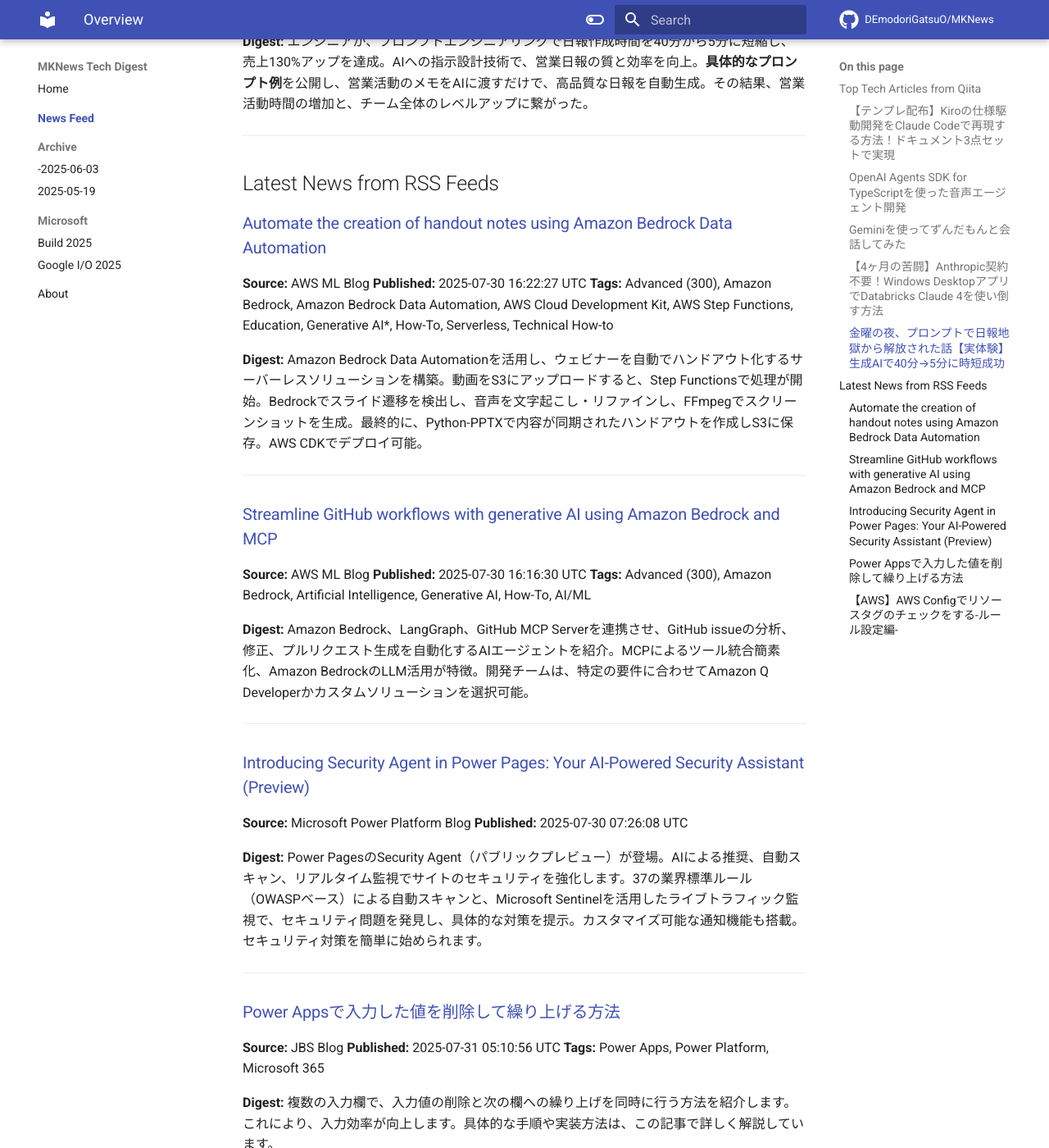
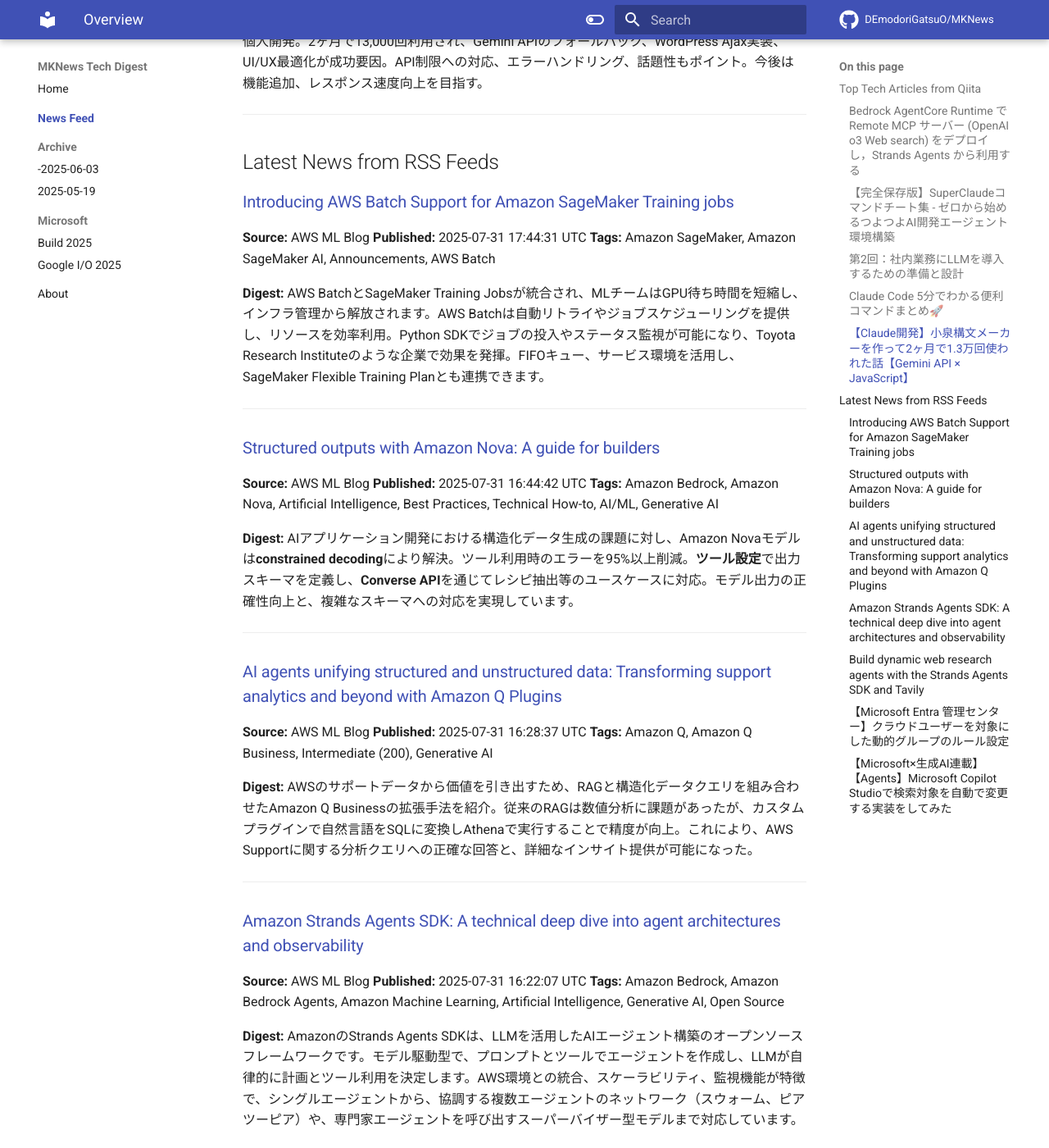
Before and after one commit to DEmodoriGatsuO/MKNews, an MkDocs documentation site: the page built from docs/news/index.md, in a window 1280 px wide and 1400 px high, scrolled down 1516 px. Shown: the whole window at 82% size. Built offline with MkDocs 1.6.1 and Material for MkDocs 9.7.7, drawn with Linux system fonts in a browser that asks for light colours; comment, search, counter and statistics services are not loaded; some of the changed text lies outside the part shown.

Commit message:
Automated AI Tech Digest - 2025-08-01

```diff
--- a/docs/news/index.md
+++ b/docs/news/index.md
@@ -1,107 +1,128 @@
-# AI Tech Trends Digest (2025-07-31)
+# AI Tech Trends Digest (2025-08-01)
 
 
 ## Top Tech Articles from Qiita
 
 
-### [【テンプレ配布】Kiroの仕様駆動開発をClaude Codeで再現する方法！ドキュメント3点セットで実現](https://qiita.com/tomada/items/a67aa0739b95273bf487)
-**Published:** 2025-07-30 17:10:00 UTC
-**Likes:** 4
-**Tags:** 生成AI, Claude, AIエージェント, ClaudeCode, Kiro
+### [Bedrock AgentCore Runtime で Remote MCP サーバー (OpenAI o3 Web search) をデプロイし，Strands Agents から利用する](https://qiita.com/ren8k/items/1ef730d343c870b71e50)
+**Published:** 2025-07-31 23:47:24 UTC
+**Likes:** 8
+**Tags:** AWS, MCP, Agent, OpenAI, bedrock
 
 **Digest:**
-AI開発ツールClaude Codeでの仕様駆動開発を紹介。AWS Kiroの「仕様駆動開発」に着想を得て、Claude Codeで要件定義、設計、タスク管理を自動生成するテンプレートを開発。`/kiro`コマンドで仕様書を生成し、**開発効率を向上**。**GitHubテンプレート**公開。これにより、**一貫性のあるコード生成**、**ブレない方向性**、**段階的な機能実装**が可能に。Todoアプリ作成例も示し、開発手法としての重要性を強調。
+NTTデータが、Amazon Bedrock AgentCoreのRemote MCPサーバーをデプロイし、Strands Agentsから利用する検証を実施。OpenAI o3とWeb検索ツールを用いたMCPサーバーを実装し、CognitoでOAuth認証を設定。実装はGitHubで公開。Python SDKの課題に対処するため、PydanticのFieldで引数説明を付与。ローカル確認後、AgentCore Runtimeにデプロイし動作検証。
 
 ---
 
-### [OpenAI  Agents SDK for TypeScriptを使った音声エージェント開発](https://qiita.com/toshikifu/items/6692cfc53e79eb7331e5)
-**Published:** 2025-07-30 06:34:54 UTC
-**Likes:** 3
-**Tags:** TypeScript, SDK, React, OpenAI, AIエージェント
+### [【完全保存版】SuperClaudeコマンドチート集 - ゼロから始めるつよつよAI開発エージェント環境構築](https://qiita.com/akira_papa_AI/items/b350c2a6911408b45e59)
+**Published:** 2025-07-31 18:05:25 UTC
+**Likes:** 5
+**Tags:** Claude, AI駆動開発, AIエージェント, ClaudeCode, SuperClaude
 
 **Digest:**
-OpenAI Agents SDK for TypeScriptを用いた音声エージェント開発を紹介。OpenAIのSDKでリッチなUIと低遅延音声チャットを構築、Next.jsでNext.jsのプロジェクト作成し、SDKとZodをインストール。クライアント用エフェメラルトークンを生成し、エージェントを作成、UIを実装。最終的に、サーバーサイドでトークンを自動取得するよう修正し、音声対話アプリを完成させた。
+SuperClaudeの使い方解説記事のダイジェスト。Python環境構築から始め、SuperClaudeのインストール、基本コマンド、実践的な活用法、トラブルシューティングまで網羅。コード生成、バグ修正、設計書作成など、開発効率を劇的に向上させるAI拡張ツール。pipやuvでのインストール方法、Wave Modeやトークン節約術などの上級テクニックも紹介。
 
 ---
 
-### [Geminiを使ってずんだもんと会話してみた](https://qiita.com/nakano0328/items/2c4542fc97417f9e015d)
-**Published:** 2025-07-30 16:34:53 UTC
+### [第2回：社内業務にLLMを導入するための準備と設計](https://qiita.com/Akkami/items/95af49acb27c5f461806)
+**Published:** 2025-08-01 00:46:21 UTC
 **Likes:** 2
-**Tags:** Python, AI, Gemini, VOICEVOX
+**Tags:** 生成AI, ChatGPT, LLM, プロンプト設計
 
 **Digest:**
-HIBARIの中野氏が、Google AI StudioのStream機能に着目し、ずんだもんとリアルタイム会話できるシステムを開発。音声認識、Geminiによるキャラクター設定と応答生成、VOICEVOX音声合成を連携。GitHubで公開され、Python、APIキー、VOICEVOXを使い、誰でも簡単に試せる。会話終了機能も搭載。
+社内LLM導入の準備と設計について解説。PoC成功には、プロンプト設計、データ管理、セキュリティが重要です。対象業務とKPI、ユーザーと用途を明確化し、**プロンプト設計**では「人が使う言葉遣い」を意識。**セキュリティ**面では機密情報漏洩に注意し、ログ管理も必要です。**RAG**構成（検索拡張生成）で「社内版ChatGPT」を実現。**導入形態**は、使いやすいUI（チャットボットなど）がポイント。
 
 ---
 
-### [【4ヶ月の苦闘】Anthropic契約不要！Windows DesktopアプリでDatabricks Claude 4を使い倒す方法](https://qiita.com/ikejiri-makoto2/items/704d989a503aff95c070)
-**Published:** 2025-07-31 03:03:42 UTC
-**Likes:** 1
-**Tags:** Databricks, Claude
+### [Claude Code 5分でわかる便利コマンドまとめ🚀 ](https://qiita.com/hiro_program17/items/4036f3d69173d1a5674d)
+**Published:** 2025-07-31 11:03:44 UTC
+**Likes:** 2
+**Tags:** 備忘録, AI, エンジニア, Claude, ClaudeCode
 
 **Digest:**
-Anthropic契約不要でClaude 4をDatabricksで利用する方法を紹介。Windowsアプリ「Chatbox AI」を使い、月額料金を節約しつつ、企業のプロキシ環境でも動作可能。Databricks PATとChatbox AIの設定が重要で、APIホストとAPIパスの分解がポイント。4ヶ月の試行錯誤の末、WindowsデスクトップでのClaude利用を実現。Web検索も連携可能で、コード生成や長文要約にも対応。
+AIコーディングアシスタント、Claude Codeの便利なコマンドを解説。`/init`でプロジェクト初期化、`/clear`で会話リセット、`/help`でコマンド一覧表示。 `/model`でAIモデル切替、`/review`でコードレビューも可能。ファイル参照やショートカットも充実。新機能開発、バグ修正、リファクタリングなど実践的なワークフロー例も紹介。開発効率向上、バグ早期発見に役立ちます。
 
 ---
 
-### [金曜の夜、プロンプトで日報地獄から解放された話【実体験】生成AIで40分→5分に時短成功](https://qiita.com/k_nabe/items/43164a665a40cadfdf6f)
-**Published:** 2025-07-31 02:22:19 UTC
+### [【Claude開発】小泉構文メーカーを作って2ヶ月で1.3万回使われた話【Gemini API × JavaScript】](https://qiita.com/5naokichi/items/739e3a1adce94e5bde49)
+**Published:** 2025-07-31 06:54:44 UTC
 **Likes:** 1
-**Tags:** 業務自動化, プロンプトエンジニアリング, Claude, 実装事例
+**Tags:** JavaScript, WordPress, Gemini, Claude, GeminiAPI
 
 **Digest:**
-エンジニアが、プロンプトエンジニアリングで日報作成時間を40分から5分に短縮し、売上130%アップを達成。AIへの指示設計技術で、営業日報の質と効率を向上。**具体的なプロンプト例**を公開し、営業活動のメモをAIに渡すだけで、高品質な日報を自動生成。その結果、営業活動時間の増加と、チーム全体のレベルアップに繋がった。
+ホネグミ代表が、Google Gemini APIとWordPressを使い「小泉構文」生成Webアプリを個人開発。2ヶ月で13,000回利用され、Gemini APIのフォールバック、WordPress Ajax実装、UI/UX最適化が成功要因。API制限への対応、エラーハンドリング、話題性もポイント。今後は機能追加、レスポンス速度向上を目指す。
 
 ---
 
 ## Latest News from RSS Feeds
 
 
-### [Automate the creation of handout notes using Amazon Bedrock Data Automation](https://aws.amazon.com/blogs/machine-learning/automate-the-creation-of-handout-notes-using-amazon-bedrock-data-automation/)
+### [Introducing AWS Batch Support for Amazon SageMaker Training jobs](https://aws.amazon.com/blogs/machine-learning/introducing-aws-batch-support-for-amazon-sagemaker-training-jobs/)
 **Source:** AWS ML Blog
-**Published:** 2025-07-30 16:22:27 UTC
-**Tags:** Advanced (300), Amazon Bedrock, Amazon Bedrock Data Automation, AWS Cloud Development Kit, AWS Step Functions, Education, Generative AI*, How-To, Serverless, Technical How-to
+**Published:** 2025-07-31 17:44:31 UTC
+**Tags:** Amazon SageMaker, Amazon SageMaker AI, Announcements, AWS Batch
 
 **Digest:**
-Amazon Bedrock Data Automationを活用し、ウェビナーを自動でハンドアウト化するサーバーレスソリューションを構築。動画をS3にアップロードすると、Step Functionsで処理が開始。Bedrockでスライド遷移を検出し、音声を文字起こし・リファインし、FFmpegでスクリーンショットを生成。最終的に、Python-PPTXで内容が同期されたハンドアウトを作成しS3に保存。AWS CDKでデプロイ可能。
+AWS BatchとSageMaker Training Jobsが統合され、MLチームはGPU待ち時間を短縮し、インフラ管理から解放されます。AWS Batchは自動リトライやジョブスケジューリングを提供し、リソースを効率利用。Python SDKでジョブの投入やステータス監視が可能になり、Toyota Research Instituteのような企業で効果を発揮。FIFOキュー、サービス環境を活用し、SageMaker Flexible Training Planとも連携できます。
 
 ---
 
-### [Streamline GitHub workflows with generative AI using Amazon Bedrock and MCP](https://aws.amazon.com/blogs/machine-learning/streamline-github-workflows-with-generative-ai-using-amazon-bedrock-and-mcp/)
+### [Structured outputs with Amazon Nova: A guide for builders](https://aws.amazon.com/blogs/machine-learning/structured-outputs-with-amazon-nova-a-guide-for-builders/)
 **Source:** AWS ML Blog
-**Published:** 2025-07-30 16:16:30 UTC
-**Tags:** Advanced (300), Amazon Bedrock, Artificial Intelligence, Generative AI, How-To, AI/ML
+**Published:** 2025-07-31 16:44:42 UTC
+**Tags:** Amazon Bedrock, Amazon Nova, Artificial Intelligence, Best Practices, Technical How-to, AI/ML, Generative AI
 
 **Digest:**
-Amazon Bedrock、LangGraph、GitHub MCP Serverを連携させ、GitHub issueの分析、修正、プルリクエスト生成を自動化するAIエージェントを紹介。MCPによるツール統合簡素化、Amazon BedrockのLLM活用が特徴。開発チームは、特定の要件に合わせてAmazon Q Developerかカスタムソリューションを選択可能。
+AIアプリケーション開発における構造化データ生成の課題に対し、Amazon Novaモデルは**constrained decoding**により解決。ツール利用時のエラーを95%以上削減。**ツール設定**で出力スキーマを定義し、**Converse API**を通じてレシピ抽出等のユースケースに対応。モデル出力の正確性向上と、複雑なスキーマへの対応を実現しています。
 
 ---
 
-### [Introducing Security Agent in Power Pages: Your AI-Powered Security Assistant (Preview)](https://www.microsoft.com/en-us/power-platform/blog/2025/07/30/introducing-security-agent-in-power-pages-your-ai-powered-security-assistant-preview/)
-**Source:** Microsoft Power Platform Blog
-**Published:** 2025-07-30 07:26:08 UTC
+### [AI agents unifying structured and unstructured data: Transforming support analytics and beyond with Amazon Q Plugins](https://aws.amazon.com/blogs/machine-learning/ai-agents-unifying-structured-and-unstructured-data-transforming-support-analytics-and-beyond-with-amazon-q-plugins/)
+**Source:** AWS ML Blog
+**Published:** 2025-07-31 16:28:37 UTC
+**Tags:** Amazon Q, Amazon Q Business, Intermediate (200), Generative AI
 
 **Digest:**
-Power PagesのSecurity Agent（パブリックプレビュー）が登場。AIによる推奨、自動スキャン、リアルタイム監視でサイトのセキュリティを強化します。37の業界標準ルール（OWASPベース）による自動スキャンと、Microsoft Sentinelを活用したライブトラフィック監視で、セキュリティ問題を発見し、具体的な対策を提示。カスタマイズ可能な通知機能も搭載。セキュリティ対策を簡単に始められます。
+AWSのサポートデータから価値を引き出すため、RAGと構造化データクエリを組み合わせたAmazon Q Businessの拡張手法を紹介。従来のRAGは数値分析に課題があったが、カスタムプラグインで自然言語をSQLに変換しAthenaで実行することで精度が向上。これにより、AWS Supportに関する分析クエリへの正確な回答と、詳細なインサイト提供が可能になった。
 
 ---
 
-### [Power Appsで入力した値を削除して繰り上げる方法](https://blog.jbs.co.jp/entry/2025/07/31/141056)
-**Source:** JBS Blog
-**Published:** 2025-07-31 05:10:56 UTC
-**Tags:** Power Apps, Power Platform, Microsoft 365
+### [Amazon Strands Agents SDK: A technical deep dive into agent architectures and observability](https://aws.amazon.com/blogs/machine-learning/amazon-strands-agents-sdk-a-technical-deep-dive-into-agent-architectures-and-observability/)
+**Source:** AWS ML Blog
+**Published:** 2025-07-31 16:22:07 UTC
+**Tags:** Amazon Bedrock, Amazon Bedrock Agents, Amazon Machine Learning, Artificial Intelligence, Generative AI, Open Source
 
 **Digest:**
-複数の入力欄で、入力値の削除と次の欄への繰り上げを同時に行う方法を紹介します。これにより、入力効率が向上します。具体的な手順や実装方法は、この記事で詳しく解説しています。
+AmazonのStrands Agents SDKは、LLMを活用したAIエージェント構築のオープンソースフレームワークです。モデル駆動型で、プロンプトとツールでエージェントを作成し、LLMが自律的に計画とツール利用を決定します。AWS環境との統合、スケーラビリティ、監視機能が特徴で、シングルエージェントから、協調する複数エージェントのネットワーク（スウォーム、ピアツーピア）や、専門家エージェントを呼び出すスーパーバイザー型モデルまで対応しています。
 
 ---
 
-### [【AWS】AWS Configでリソースタグのチェックをする-ルール設定編-](https://blog.jbs.co.jp/entry/2025/07/31/105550)
-**Source:** JBS Blog
-**Published:** 2025-07-31 01:55:50 UTC
-**Tags:** AWS, AWS Config
+### [Build dynamic web research agents with the Strands Agents SDK and Tavily](https://aws.amazon.com/blogs/machine-learning/build-dynamic-web-research-agents-with-the-strands-agents-sdk-and-tavily/)
+**Source:** AWS ML Blog
+**Published:** 2025-07-31 14:35:10 UTC
+**Tags:** Amazon Bedrock, Artificial Intelligence, Generative AI, Generative AI*, Partner solutions
 
 **Digest:**
-前回、AWS Configを有効化しました。今回は、リソースタグのチェックを行うマネージドルールの設定方法を解説します。AWS Configを利用し、**リソースタグ**の**コンプライアンス**を**自動化**し、**モニタリング**することで、インフラ管理を効率化します。
+Tavily が AWS Marketplace に登場し、Amazon Bedrock AgentCore Gateway と統合。Strands Agents SDK と組み合わせることで、開発者はリアルタイムの Web 情報に基づく安全な AI エージェントを構築可能に。Tavily は、高速で安全な Web インテリジェンスを提供し、研究や情報収集を支援。AWS は、そのエンタープライズ対応とシームレスな統合を評価している。
 
 ---
+
+### [【Microsoft Entra 管理センター】クラウドユーザーを対象にした動的グループのルール設定](https://blog.jbs.co.jp/entry/2025/08/01/120501)
+**Source:** JBS Blog
+**Published:** 2025-08-01 03:05:01 UTC
+**Tags:** MicrosoftEntraID
+
+**Digest:**
+Microsoft Entra IDで、オンプレミスとクラウドユーザー混在環境におけるクラウドユーザー限定の動的グループ作成方法を紹介。重要なのは「onPremisesDistinguishedName」属性で、これが空の場合、クラウドユーザーと判断できます。記事では、ルール設定、グループ検証、そして「onPremisesDistinguishedName」属性の詳細について解説しています。
+
+---
+
+### [【Microsoft×生成AI連載】【Agents】Microsoft Copilot Studioで検索対象を自動で変更する実装をしてみた](https://blog.jbs.co.jp/entry/2025/08/01/085321)
+**Source:** JBS Blog
+**Published:** 2025-07-31 23:53:21 UTC
+**Tags:** Copilot, Microsoft 365 Copilot, Microsoft Copilot, Microsoft×生成AI連載, 生成AI
+
+**Digest:**
+Microsoft Copilot Studioで、SharePoint Onlineをデータソースとして、特定のフォルダのみを検索するエージェントを実装する方法を紹介。SharePointサイト内のフォルダ構成を前提とし、検索範囲を絞り込むことで、より効率的な情報取得を実現します。記事の情報は2025年7月23日時点のものです。
+
+---
```
